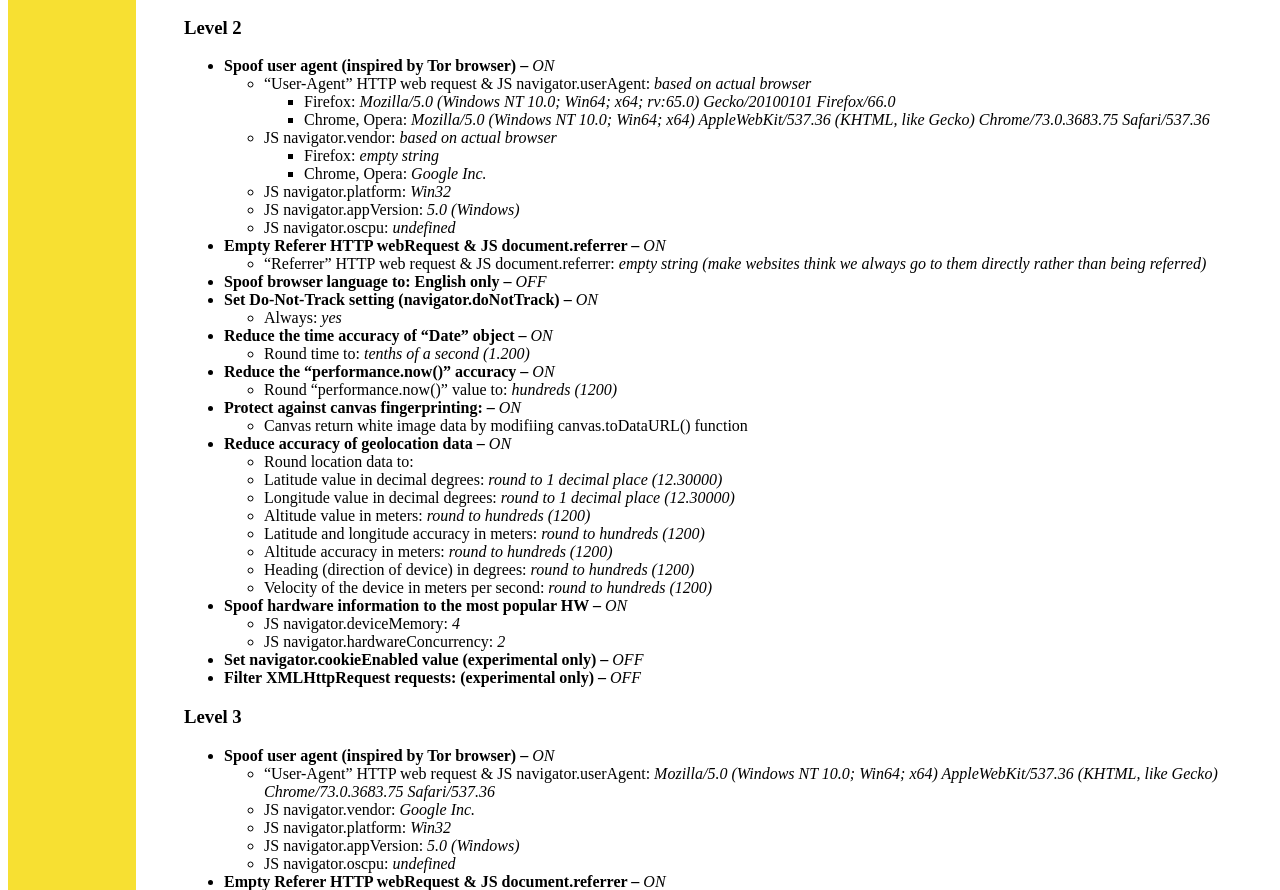
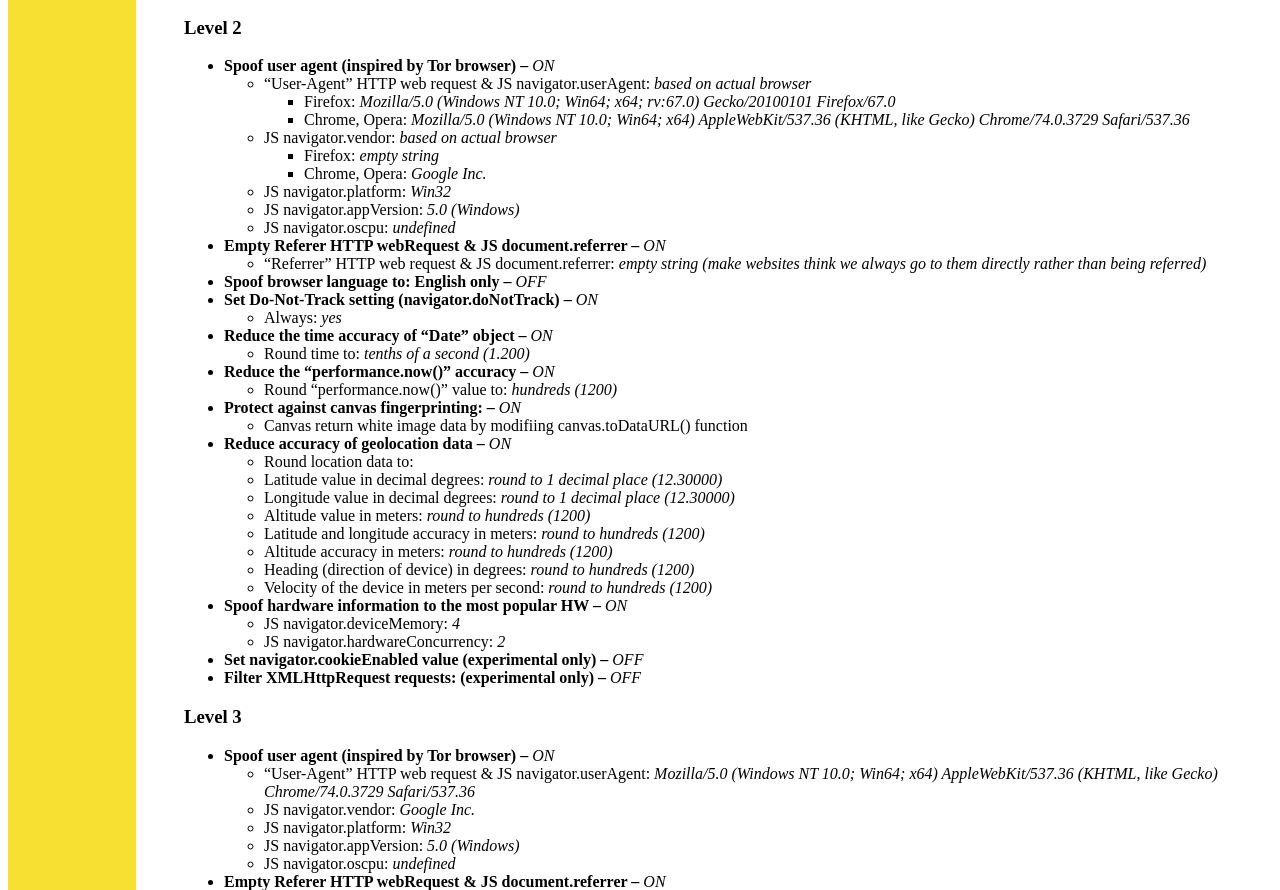
Before and after one commit to polcak/jsrestrictor, a Jekyll site: the page built from docs/levels.md, in a window 1280 px wide and 1400 px high, scrolled down 687 px. Shown: the part 167-1057 px from the top of the window. Built offline with Jekyll 4.4.1, drawn with Linux system fonts in a browser that asks for light colours; our own code applies the rules of GitHub Pages for plain Markdown files.

```diff
--- a/docs/levels.md
+++ b/docs/levels.md
@@ -41,8 +41,8 @@
 ### Level 2
 * **Spoof user agent (inspired by Tor browser) --** *ON*
     * "User-Agent" HTTP web request & JS navigator.userAgent: *based on actual browser*
-        * Firefox: *Mozilla/5.0 (Windows NT 10.0; Win64; x64; rv:65.0) Gecko/20100101 Firefox/66.0*
-        * Chrome, Opera: *Mozilla/5.0 (Windows NT 10.0; Win64; x64) AppleWebKit/537.36 (KHTML, like Gecko) Chrome/73.0.3683.75 Safari/537.36*
+        * Firefox: *Mozilla/5.0 (Windows NT 10.0; Win64; x64; rv:67.0) Gecko/20100101 Firefox/67.0*
+        * Chrome, Opera: *Mozilla/5.0 (Windows NT 10.0; Win64; x64) AppleWebKit/537.36 (KHTML, like Gecko) Chrome/74.0.3729 Safari/537.36*
     * JS navigator.vendor: *based on actual browser*
         * Firefox: *empty string*
         * Chrome, Opera: *Google Inc.*
@@ -77,7 +77,7 @@
 
 ### Level 3
 * **Spoof user agent (inspired by Tor browser) --** *ON*
-    * "User-Agent" HTTP web request & JS navigator.userAgent: *Mozilla/5.0 (Windows NT 10.0; Win64; x64) AppleWebKit/537.36 (KHTML, like Gecko) Chrome/73.0.3683.75 Safari/537.36*
+    * "User-Agent" HTTP web request & JS navigator.userAgent: *Mozilla/5.0 (Windows NT 10.0; Win64; x64) AppleWebKit/537.36 (KHTML, like Gecko) Chrome/74.0.3729 Safari/537.36*
     * JS navigator.vendor: *Google Inc.*
     * JS navigator.platform: *Win32*
     * JS navigator.appVersion: *5.0 (Windows)*
```
Also changed, not shown: docs/index.md (+2 -2 lines).
